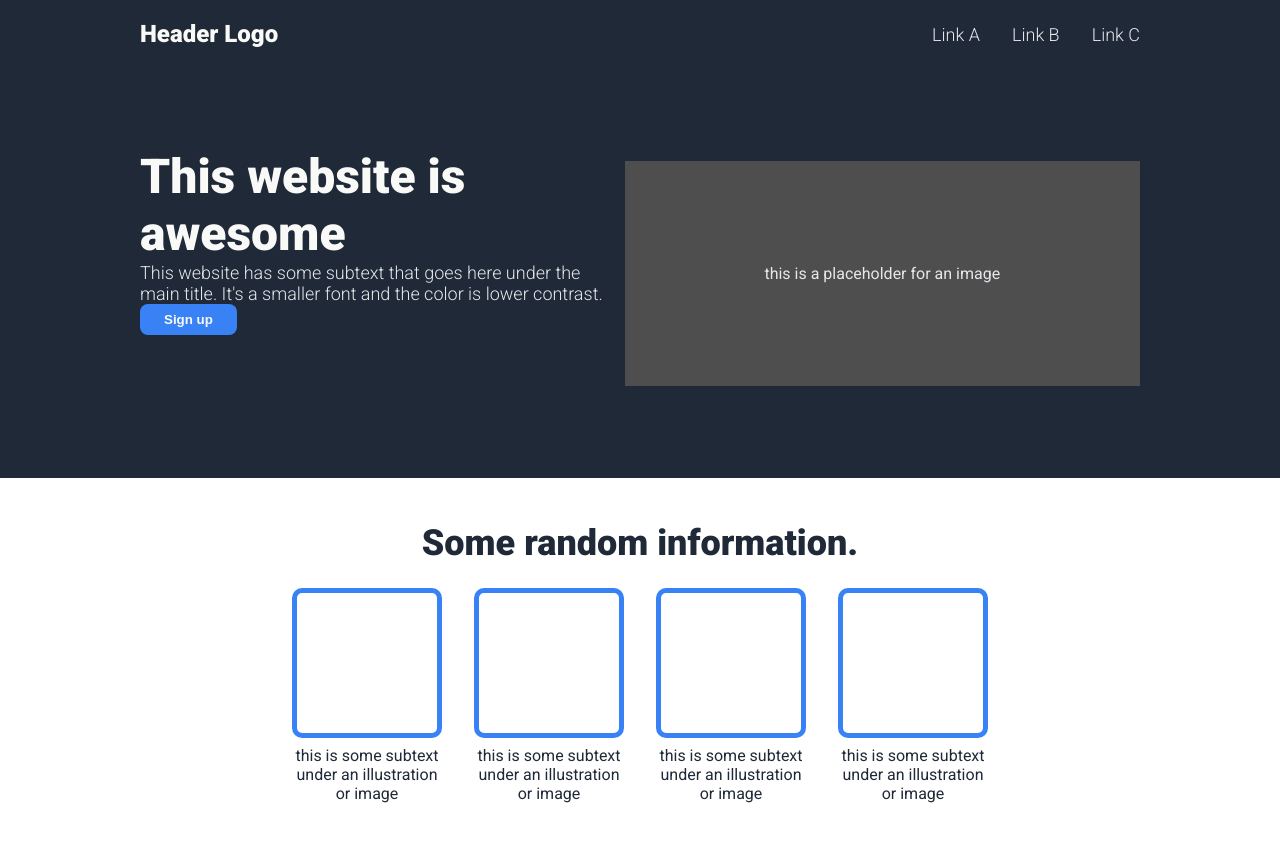
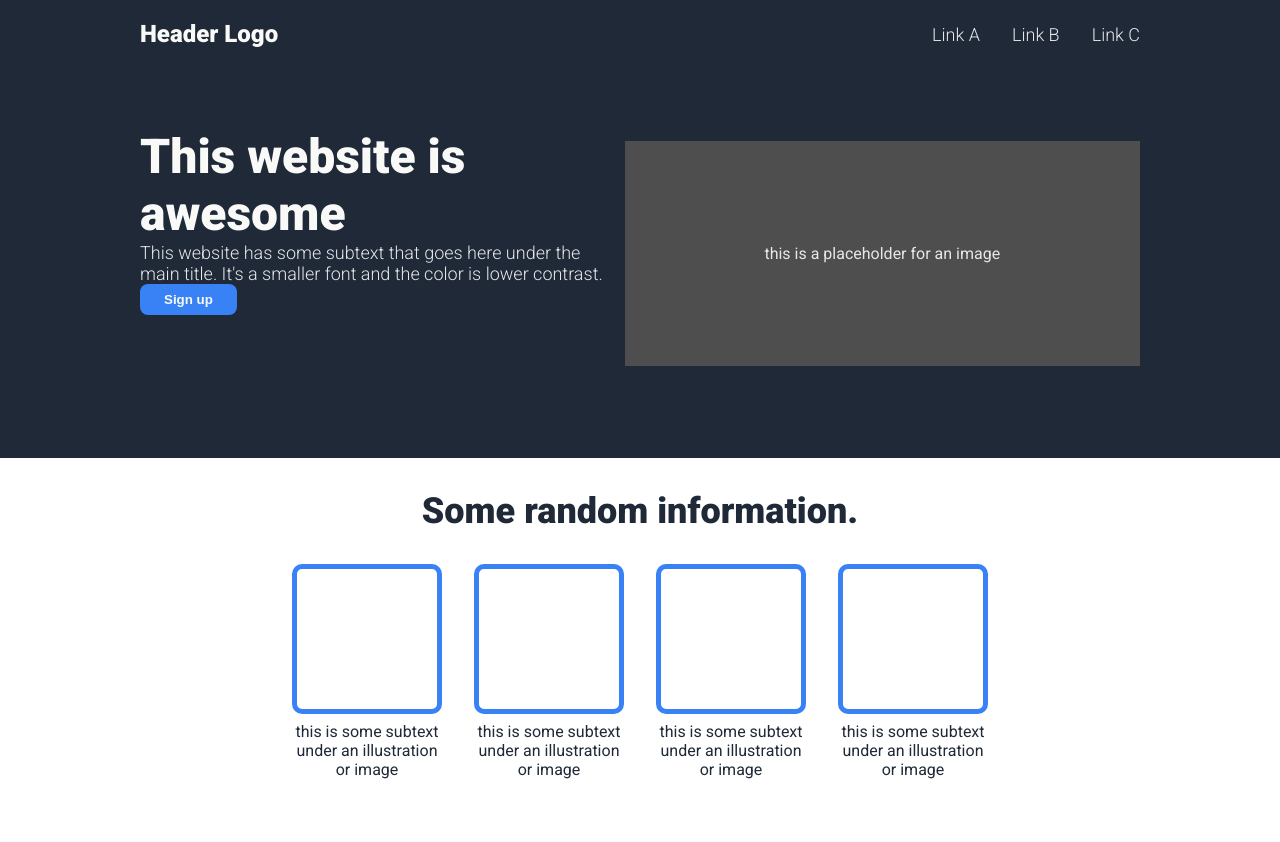
Before and after one commit to frayded/landing-page-odin, a plain HTML site: page index.html in a window 1280 px wide. Drawn offline with Linux system fonts and the light colour scheme.

Commit message:
Named different sections for better readability

```diff
--- a/styles.css
+++ b/styles.css
@@ -24,10 +24,12 @@ button {
   border-radius: 8px;
 }
 
+/* grouped general components */
+
 .header-hero,
 .content-hero,
 .random-info {
-  padding: 20px 140px 80px;
+  padding: 0 140px 80px;
 }
 
 .header-hero,
@@ -37,6 +39,12 @@ button {
   display: flex;
   justify-content: space-between;
   align-items: center;
+}
+
+/* header logo section */
+
+.header-hero {
+  padding-top: 20px;
 }
 
 .header-logo {
@@ -57,6 +65,8 @@ button {
   font-weight: 300;
   color: #e5e7eb;
 }
+
+/* this website is awesome section */
 
 .content-hero {
   gap: 16px;
@@ -99,9 +109,11 @@ button {
   align-items: center;
 }
 
+/* some random information section */
+
 .info-header {
   text-align: center;
-  margin: 24px auto;
+  margin: 32px auto;
 
   font-size: 36px;
   font-weight: 900;
```
